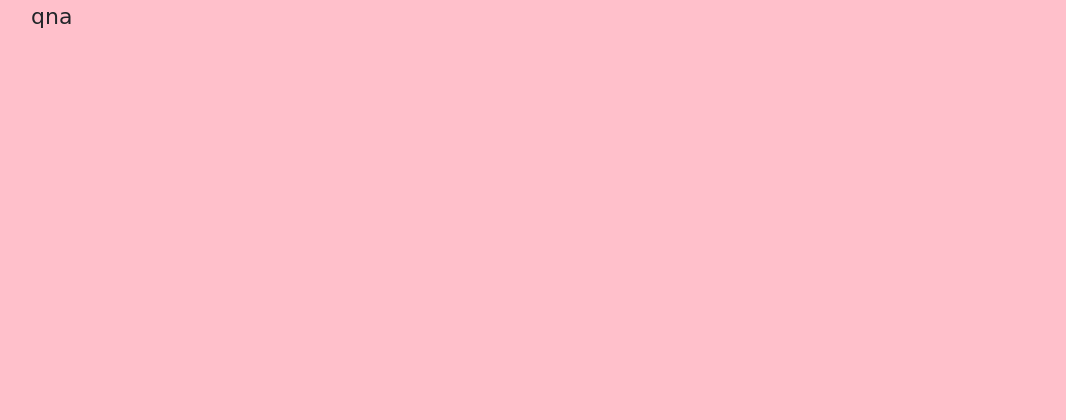
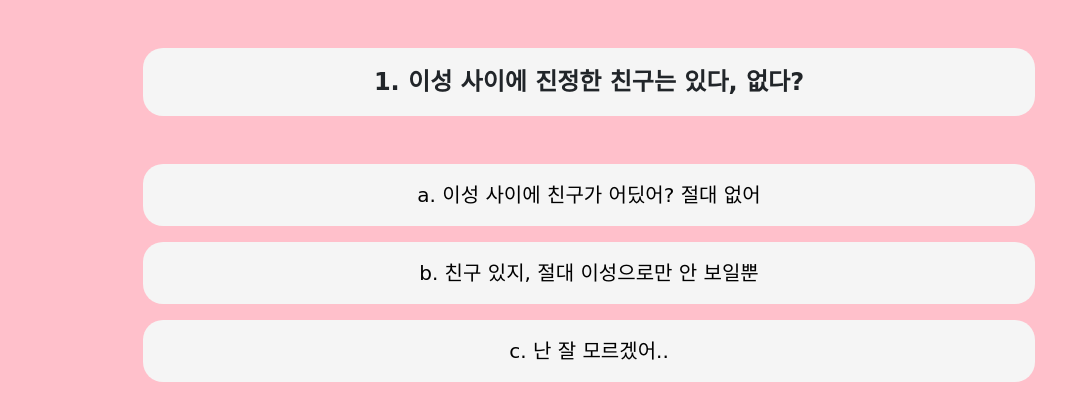
Before and after one commit to yeon7485/MyMBTI, a plain HTML site: page start/index.html in a window 1280 px wide. Both pictures are taken after a click on the button "시작하기". Shown: the whole page, without its empty margins (51-1117 px from the left). Drawn offline with nearby package versions, Linux system fonts and the light colour scheme; a web font is replaced by a local one.

Commit message:
qna 페이지 - 질문, 답변

```diff
--- a/start/css/animation.css
+++ b/start/css/animation.css
@@ -17,3 +17,13 @@
     from { opacity: 1; }
     to { opacity: 0; }
 }
+
+.fadeIn{
+    animation: fadeIn;
+    animation-duration: 0.5s;
+}
+
+.fadeOut{
+    animation: fadeOut;
+    animation-duration: 0.5s;
+}
--- a/start/css/qna.css
+++ b/start/css/qna.css
@@ -1,3 +1,26 @@
 #qna{
     display: none;
 }
+
+.qBox{
+    background-color: whitesmoke;
+    text-align: center;
+    border-radius: 20px;
+    font-size: 24px;
+    font-weight: bold;
+    width: 80%;
+}
+
+.answerList{
+    background-color: whitesmoke;
+    border-radius: 20px;
+    display: block;
+    width: 80%;
+    border: 0px;
+    font-size: 20px;
+}
+
+.answerList:hover, .answerList:focus{
+    background-color: #ff91a3;
+    color: whitesmoke;
+}
--- a/start/index.html
+++ b/start/index.html
@@ -34,12 +34,18 @@
 
       <!-- QnA 페이지 -->
       <section id="qna">
-        <p>qna</p>
+        <div class="qBox my-5 py-3 mx-auto">
+
+        </div>
+        <div class="answerBox">
+
+        </div>
       </section>
       <!-- result 페이지 -->
       <section id="result">
 
       </section>
+      <script src="./js/data.js" charset="utf-8"></script>
       <script src="./js/start.js" charset="utf-8"></script>
     </div>
   </body>
--- a/start/js/start.js
+++ b/start/js/start.js
@@ -1,6 +1,47 @@
 const main = document.querySelector("#main");
 const qna = document.querySelector("#qna");
 
+// 답변 버튼 만들기
+function addAnswer(answerText, qIdx){
+    var a = document.querySelector('.answerBox');
+    var answer = document.createElement('button');
+    // 답변 버튼에 클래스 추가
+    answer.classList.add('answerList');
+    answer.classList.add('my-3');
+    answer.classList.add('py-3');
+    answer.classList.add('mx-auto');
+    answer.classList.add('fadeIn');
+
+    a.appendChild(answer);
+    answer.innerHTML = answerText;
+
+    // 클릭하면 다음 질문으로
+    answer.addEventListener("click", function(){
+        var children = document.querySelectorAll('.answerList');
+        for(let i = 0; i < children.length; i++){
+            children[i].disabled = true;
+            children[i].style.WebkitAnimation = "fadeOut 0.5s";
+            children[i].style.animation = "fadeOut 0.5s";
+        }
+        setTimeout(() => {
+            for(let i = 0; i < children.length; i++){
+                children[i].style.display = "none";
+            }
+            goNext(++qIdx);
+        }, 450);
+    }, false);
+}
+
+// 질문과 답변 불러오기
+function goNext(qIdx){
+    var q = document.querySelector('.qBox');
+    q.innerHTML = qnaList[qIdx].q;
+    for(let i in qnaList[qIdx].a){
+        addAnswer(qnaList[qIdx].a[i].answer, qIdx);
+    }
+}
+
+// main 페이지에서 qna 페이지로 화면 전환
 function begin(){
     main.style.WebkitAnimation = "fadeOut 0.7s";
     main.style.animation = "fadeOut 0.7s";
@@ -11,5 +52,7 @@ function begin(){
             main.style.display = "none";
             qna.style.display = "block";
         }, 300)
+        let qIdx = 0;
+        goNext(qIdx);
     }, 300);
 }
```
